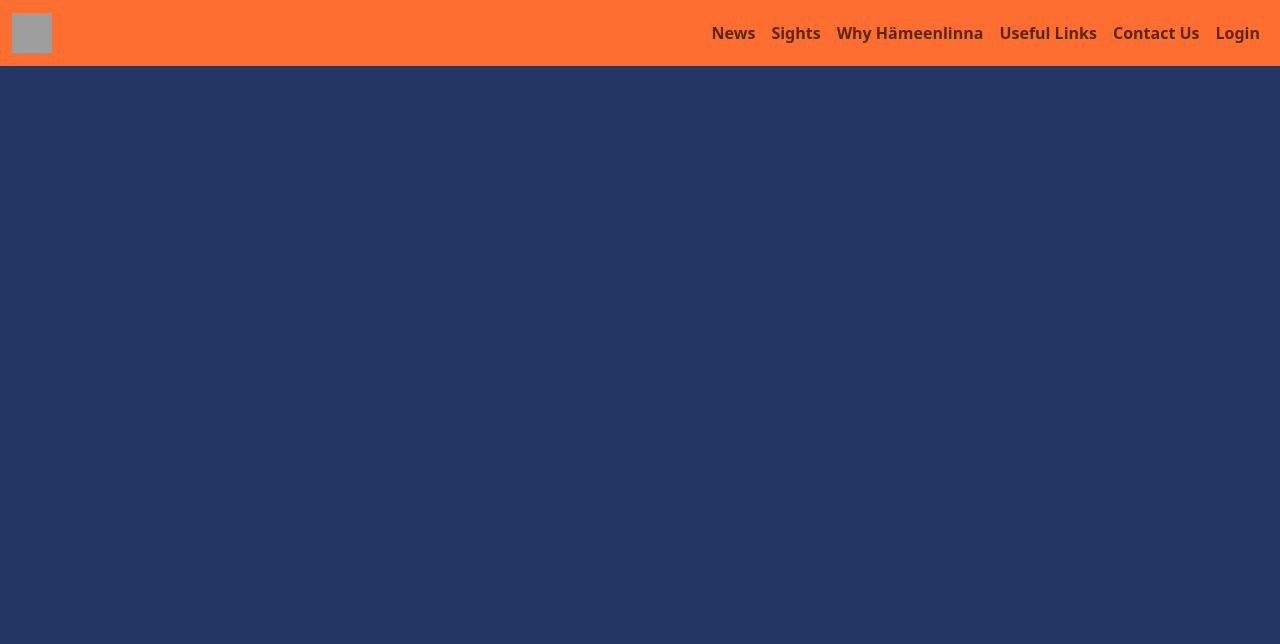
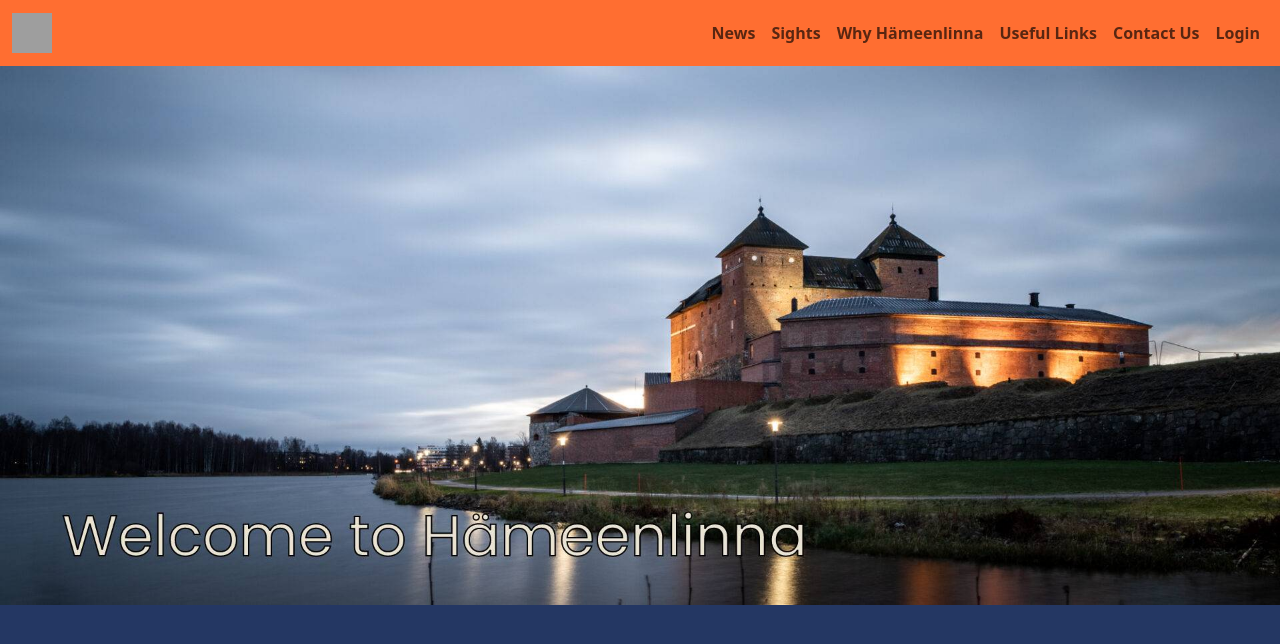
Before and after one commit to Fernoss/webprogramming23_team3, a PHP site: page /header.php in a window 1280 px wide. Shown: the top 644 px of the page. Run offline with PHP 8.4, Linux system fonts and the light colour scheme; grey boxes are pictures that could not be loaded.

Commit message:
Update header.php
added back the picture to header, index without the picture doesn't work nicely. Needs configuring for sign-in page later.

```diff
--- a/header.php
+++ b/header.php
@@ -64,4 +64,7 @@
         </div>
       </div>
     </nav>
+    <center>
+      <img class="img-fluid" src="../webprogramming23_team3/pictures/backup_hameenlinna.jpg" alt="hameenlinna" id="header-image"/>
+    </center
     <section>
```
